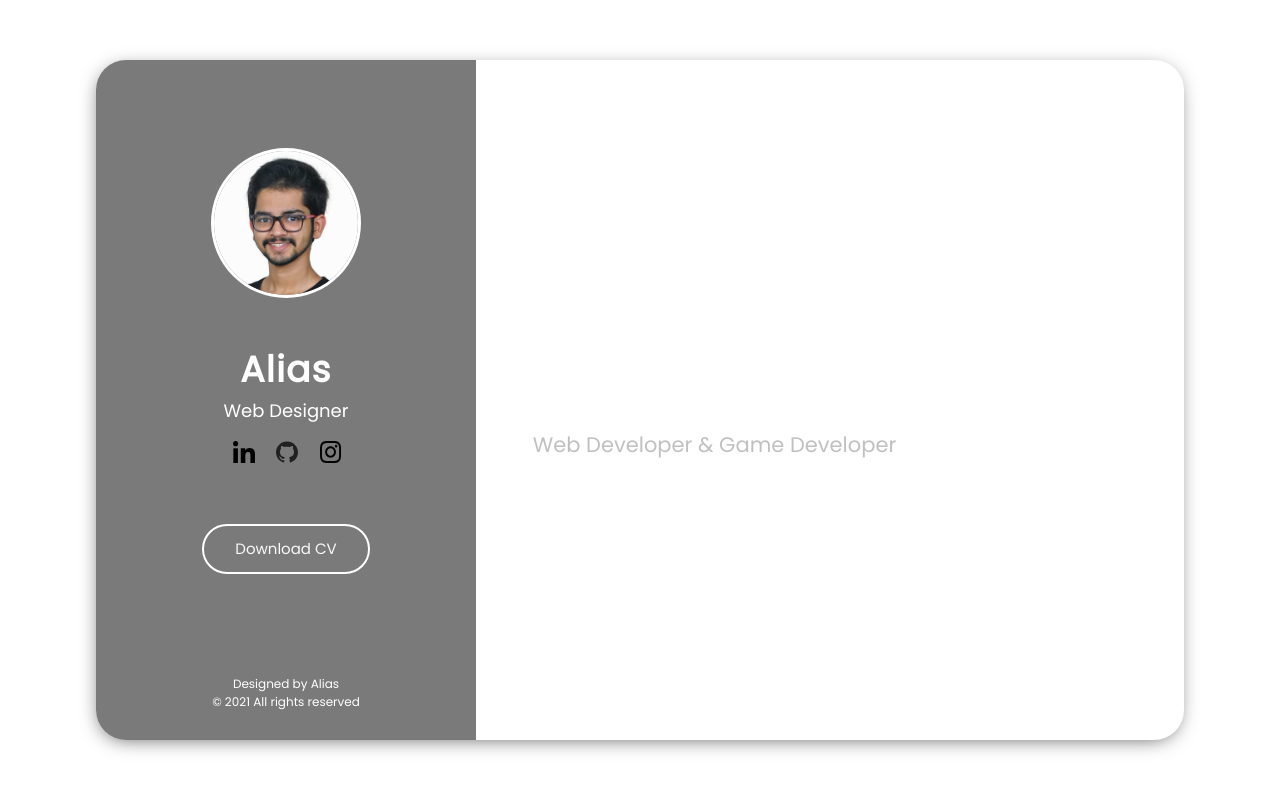
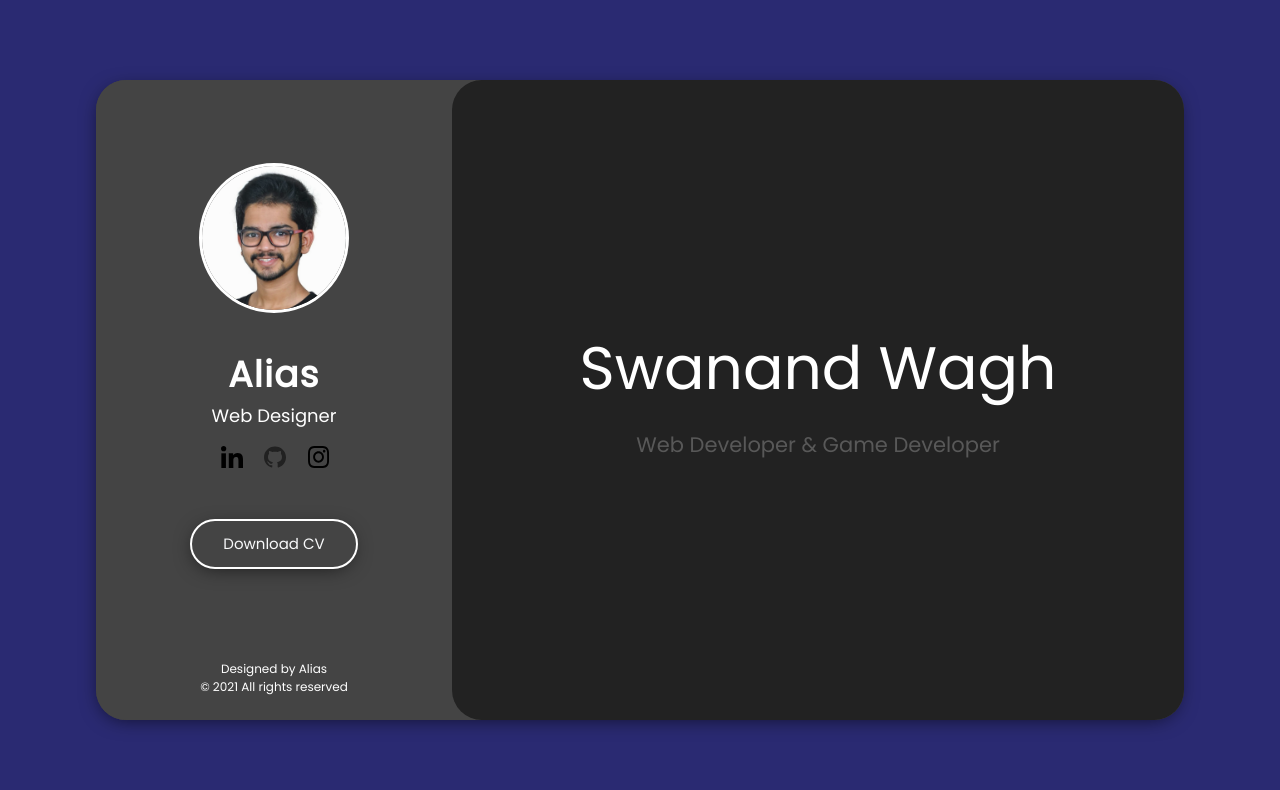
Before and after one commit to Swanand-Wagh/Resume-Portfolio, a React (Create React App) app: page / in a window 1280 px wide. Shown: the top 790 px of the page. Built offline with nearby package versions, Linux system fonts and the light colour scheme.

Commit message:
changes to profile component

```diff
--- a/src/App.css
+++ b/src/App.css
@@ -5,14 +5,22 @@
   height: 100vh;
   display: grid;
   place-items: center;
-  border-radius: 30px;
+  /* border-radius: 30px; */
+  background-color: #2a2a72;
 }
 .app-body {
   display: flex;
   width: 85vw;
-  height: 85vh;
+  height: 80vh;
   box-shadow: -1px 4px 20px -6px rgba(0, 0, 0, 0.7);
   border-radius: 30px;
+  background-color: #444444;
 }
 
-/* LEFT-CONTAINER COMPONENT */
+/* MAIN-CONTAINER COMPONENT */
+.main-container {
+  height: 100%;
+  width: 100%;
+  background-color: #222;
+  border-radius: 30px;
+}
--- a/src/Components/Left Container/profile.css
+++ b/src/Components/Left Container/profile.css
@@ -5,9 +5,9 @@
   color: white;
   display: grid;
   place-items: center;
-  background-color: #7a7a7a;
+  background-color: #444444;
   border-radius: 30px 0 0 30px;
-  width: 380px;
+  width: 500px;
 }
 
 .dp {
@@ -27,10 +27,11 @@
   font-size: 15px !important;
   font-weight: 500 !important;
   border: 2px solid white !important;
+  box-shadow: -1px 4px 20px -6px rgba(0, 0, 0, 0.7);
 }
 
 .download-btn:hover {
-  color: orangered !important;
+  color: #ff4e00 !important;
   font-weight: 500 !important;
 }
 
```
